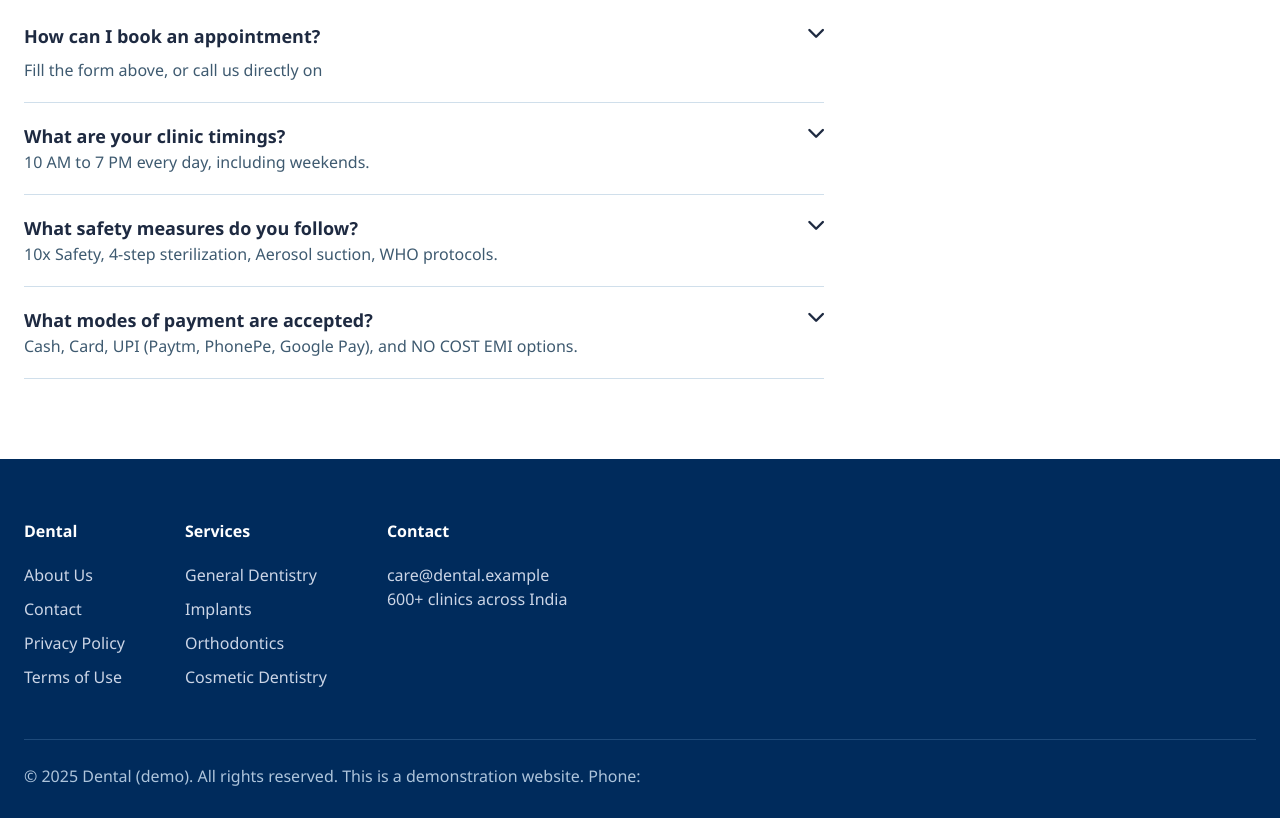
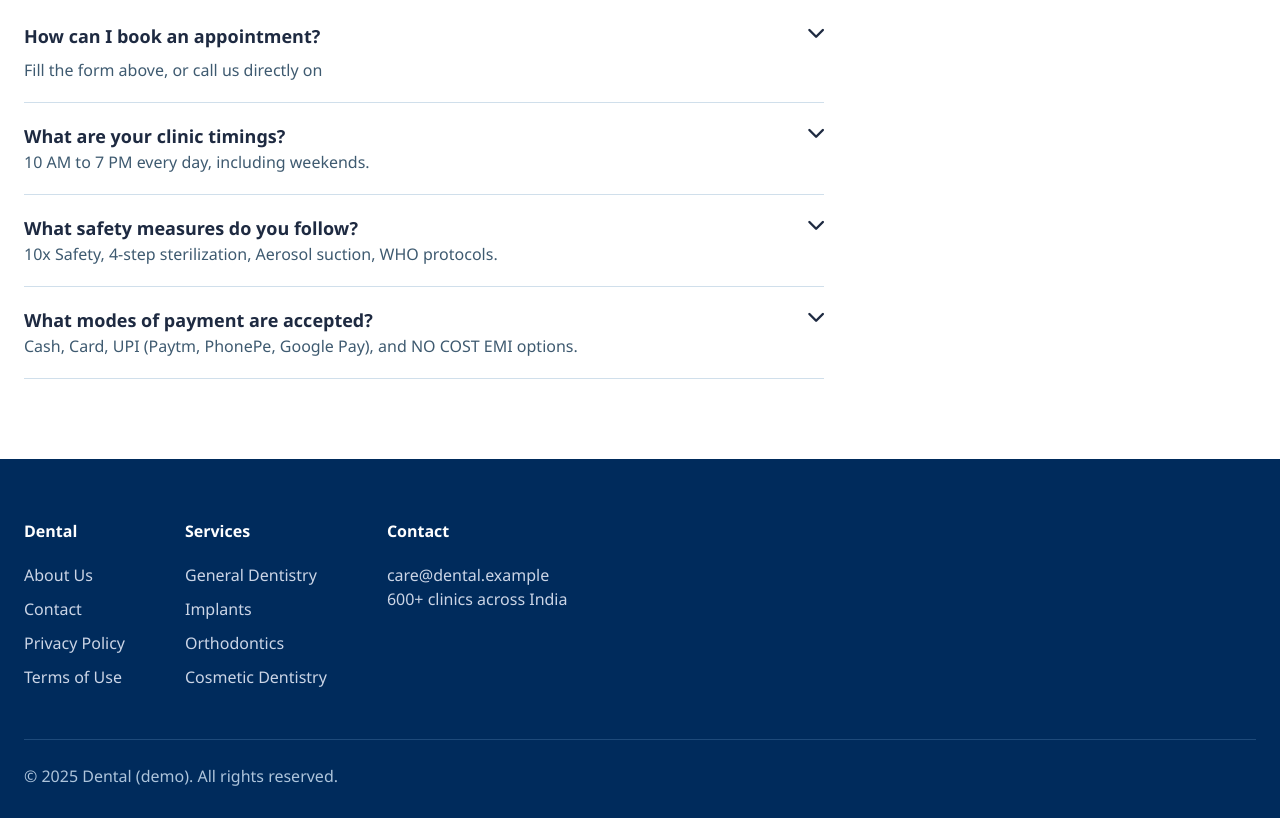
Before and after one commit to anskr1905-cmd/dental, a plain HTML site: page index.html in a window 1280 px wide. Shown: the part 2456-3274 px from the top of the page. Drawn offline with Linux system fonts and the light colour scheme.

Commit message:
Update index.html

```diff
--- a/index.html
+++ b/index.html
@@ -593,4 +593,4 @@
                 </div>
             </div>
             <div class="footer-copyright">
-                © 2025  Dental (demo). All rights reserved. This is a demonstration website. Phone:
+                © 2025  Dental (demo). All rights reserved.
```
